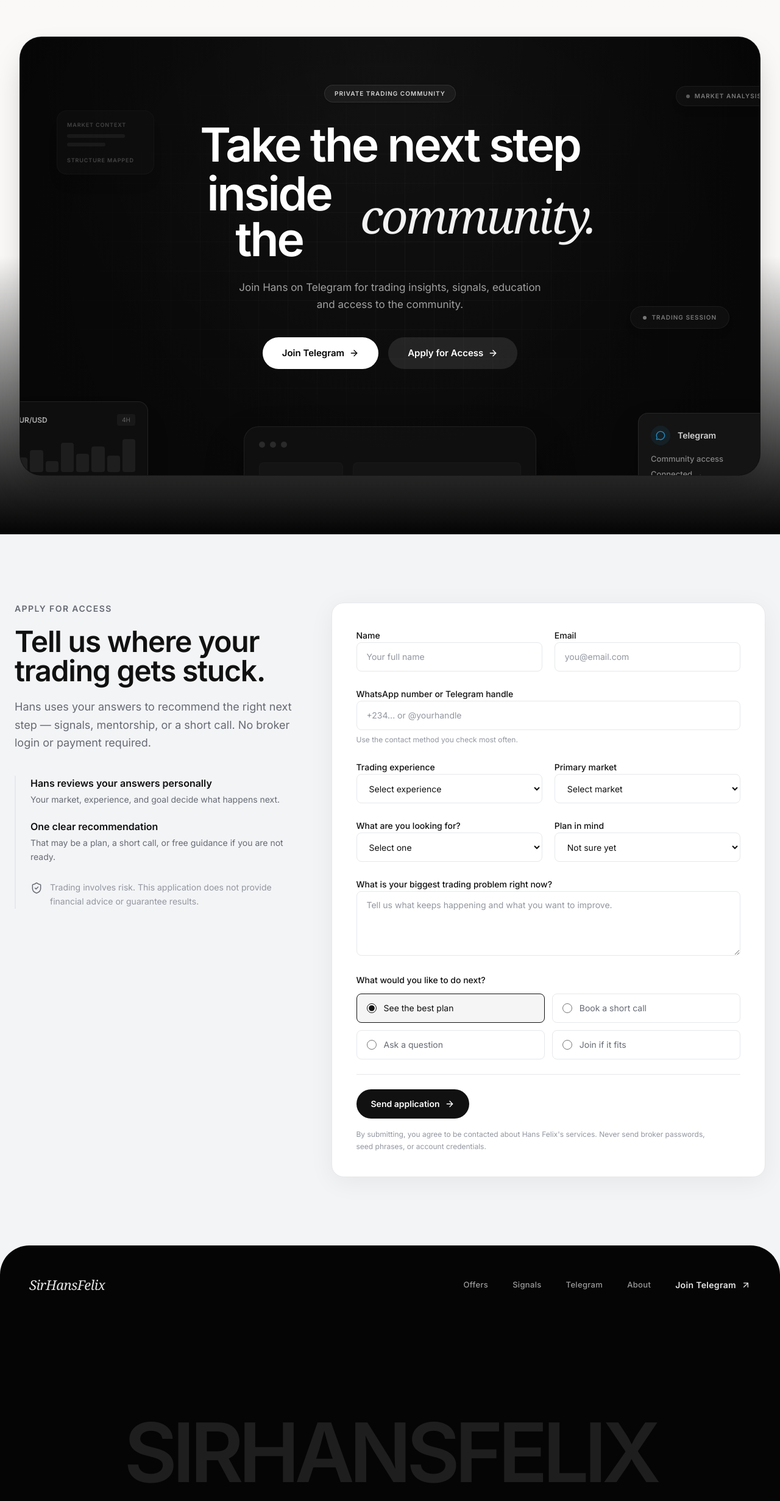
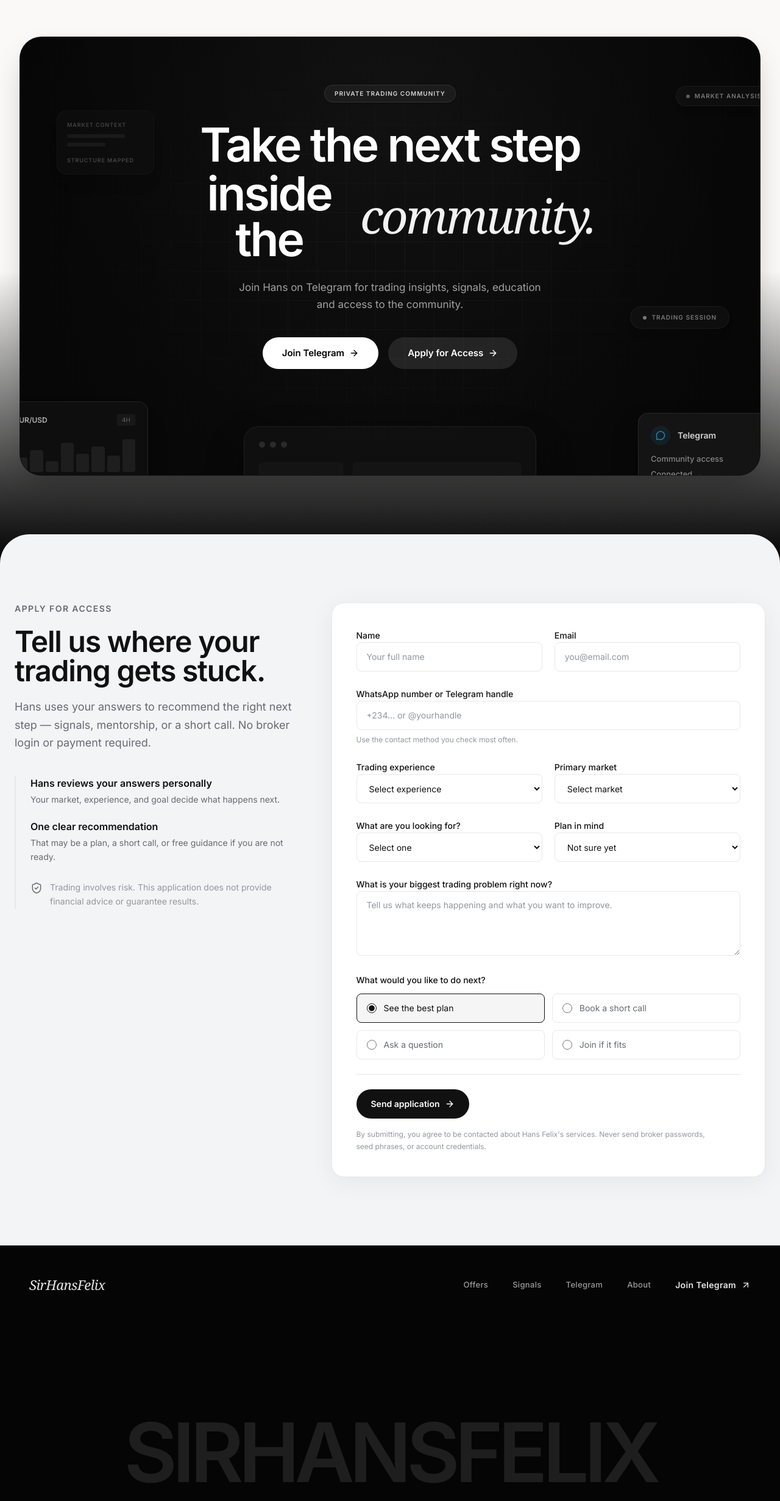
Before and after one commit to davidmarteen2-ctrl/david-sirhansfelix-demo, a React (Vite) app: page / in a window 1280 px wide. Shown: the part 5594-8055 px from the top of the page at 61% size. Built offline with nearby package versions, Linux system fonts and the light colour scheme.

Commit message:
fix: form section gets rounded top edge overtaking CTA, footer flat, enhanced wordmark reveal

```diff
--- a/src/components/cta/ImmersiveCTAStage.tsx
+++ b/src/components/cta/ImmersiveCTAStage.tsx
@@ -126,7 +126,7 @@ export function ImmersiveCTAStage() {
       onPointerEnter={handlePointerEnter}
       onPointerLeave={handlePointerLeave}
       // Soft Footer Handoff: The gradient seamlessly merges with the footer black without animating out.
-      className="relative w-full py-16 lg:py-24 px-4 lg:px-8 bg-gradient-to-b from-[#FAF9F8] via-[#FAF9F8] to-[#050505] overflow-hidden"
+      className="relative w-full pt-16 pb-28 lg:pt-24 lg:pb-36 px-4 lg:px-8 bg-gradient-to-b from-[#FAF9F8] via-[#FAF9F8] to-[#050505] overflow-hidden"
     >
       <motion.div
         initial={shouldReduceMotion ? { opacity: 1 } : { opacity: 0, scale: 0.988, y: 14 }}
--- a/src/components/footer/WordmarkFooter.tsx
+++ b/src/components/footer/WordmarkFooter.tsx
@@ -7,11 +7,13 @@ export function WordmarkFooter() {
   const shouldReduceMotion = useReducedMotion();
   const footerRef = React.useRef<HTMLElement>(null);
   const stageRef = React.useRef<HTMLDivElement>(null);
-  const topRailRef = React.useRef<HTMLDivElement>(null);
+  const topRailRef    = React.useRef<HTMLDivElement>(null);
   const bottomRailRef = React.useRef<HTMLDivElement>(null);
+  const wordmarkRef   = React.useRef<HTMLDivElement>(null);
 
   const topRailInView   = useInView(topRailRef,    { once: true, margin: "-8% 0px" });
   const bottomInView    = useInView(bottomRailRef, { once: true, margin: "-8% 0px" });
+  const wordmarkInView  = useInView(wordmarkRef,   { once: true, margin: "-12% 0px" });
 
   // Pointer smoothing refs
   const targetX = React.useRef(0);
@@ -110,13 +112,6 @@ export function WordmarkFooter() {
     <footer
       ref={footerRef}
       className="relative w-full bg-[#050505] text-white overflow-hidden"
-      style={{
-        /* Rounded top edge that slides up and overtakes the form section */
-        borderRadius: "48px 48px 0 0",
-        marginTop: "-48px",
-        position: "relative",
-        zIndex: 10,
-      }}
     >
 
       <style dangerouslySetInnerHTML={{__html: `
@@ -202,11 +197,18 @@ export function WordmarkFooter() {
           onPointerLeave={handlePointerLeave}
           className="relative flex-1 flex items-center justify-center min-h-[300px] lg:min-h-[420px] w-full select-none"
         >
-          {/* Scroll Reveal Wrapper */}
+          {/* Wordmark Scroll Reveal */}
           <motion.div
-            initial={shouldReduceMotion ? { opacity: 1, clipPath: 'inset(0)' } : { opacity: 0.65, clipPath: 'inset(0 0 18% 0)', y: 24 }}
-            animate={isInView ? { opacity: 1, clipPath: 'inset(0 0 0% 0)', y: 0 } : {}}
-            transition={{ duration: 0.65, ease: [0.22, 1, 0.36, 1] }}
+            ref={wordmarkRef}
+            initial={shouldReduceMotion
+              ? { opacity: 1, clipPath: 'inset(0 0 0% 0)', y: 0 }
+              : { opacity: 0, clipPath: 'inset(0 0 40% 0)', y: 48 }
+            }
+            animate={wordmarkInView
+              ? { opacity: 1, clipPath: 'inset(0 0 0% 0)', y: 0 }
+              : {}
+            }
+            transition={{ duration: 0.9, ease: [0.16, 1, 0.3, 1] }}
             className="relative w-full flex justify-center items-center"
           >
             <div className="relative flex justify-center items-center w-full max-w-[96%]">
--- a/src/components/lead-capture/LeadApplication.tsx
+++ b/src/components/lead-capture/LeadApplication.tsx
@@ -99,7 +99,16 @@ export function LeadApplication({ preferredPlan = "" }: LeadApplicationProps) {
   const isSubmitting = submission.kind === "submitting";
 
   return (
-    <section id="apply" className="scroll-mt-24 px-4 pt-20 pb-32 sm:px-6 sm:pt-28 sm:pb-40 bg-[var(--color-canvas)]">
+    <section
+      id="apply"
+      className="scroll-mt-24 px-4 pt-20 pb-20 sm:px-6 sm:pt-28 sm:pb-28 bg-[var(--color-canvas)]"
+      style={{
+        borderRadius: "48px 48px 0 0",
+        marginTop: "-48px",
+        position: "relative",
+        zIndex: 10,
+      }}
+    >
       <div className="mx-auto grid max-w-7xl gap-10 lg:grid-cols-[0.78fr_1.22fr] lg:gap-16">
 
         {/* Left — Sticky copy panel */}
```
